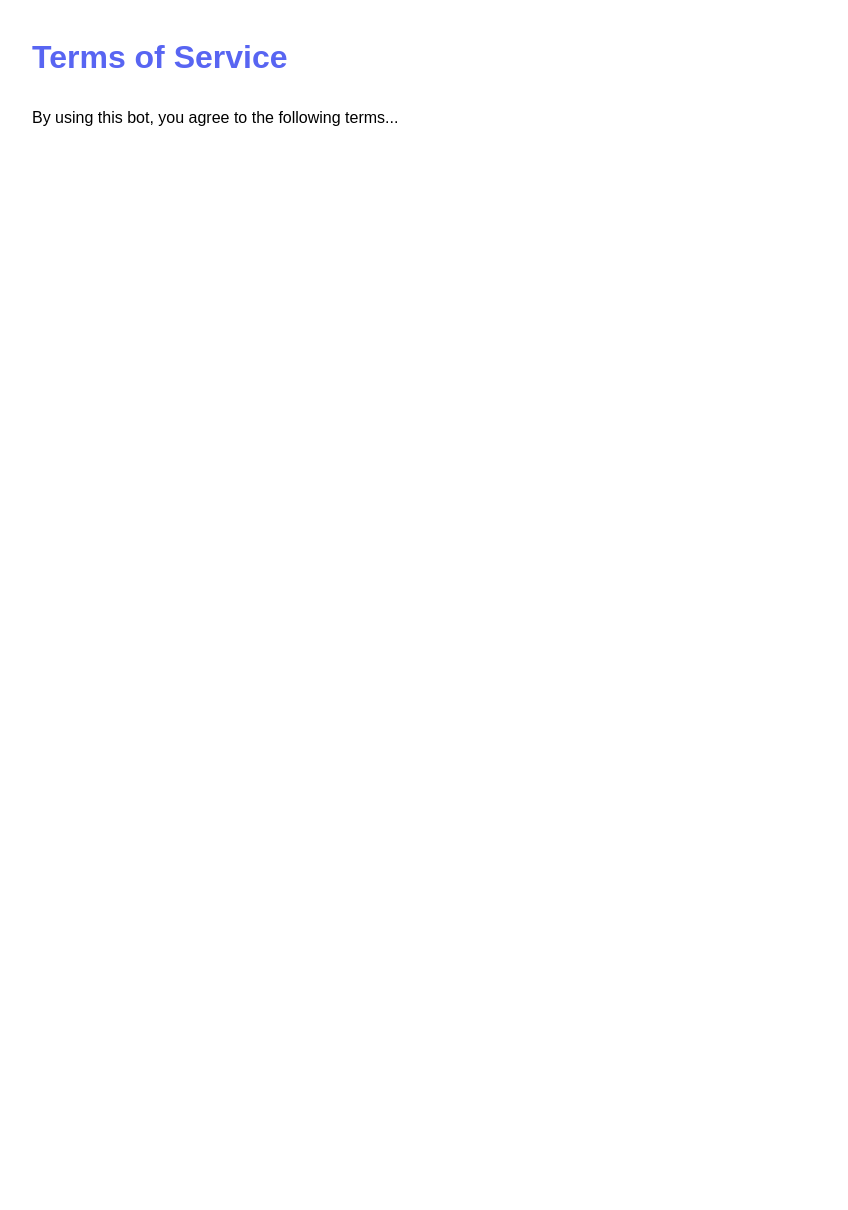
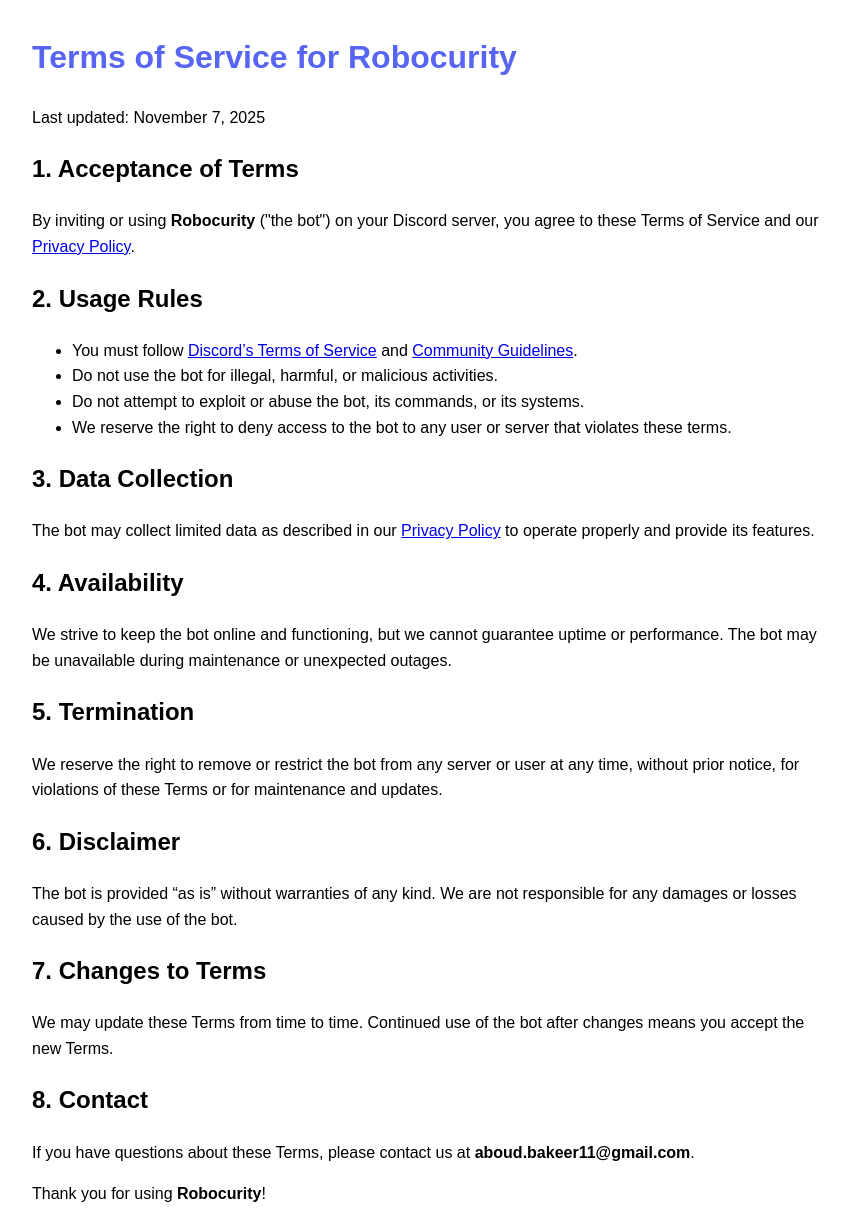
Before and after one commit to ytrRoboGamer/Robocurity-Terms-of-Service, a plain HTML site: page terms-of-service.html in a window 1280 px wide. Shown: the whole page, without its empty margins (0-848 px from the left). Before the commit the page ends 800 px from the top, so only its background shows below. Drawn offline with Linux system fonts and the light colour scheme.

Commit message:
Update terms-of-service.html

```diff
--- a/terms-of-service.html
+++ b/terms-of-service.html
@@ -1,16 +1,55 @@
 <!DOCTYPE html>
 <html lang="en">
 <head>
-    <meta charset="UTF-8">
-    <meta name="viewport" content="width=device-width, initial-scale=1.0">
-    <title>Terms of Service - Robocurity</title>
-    <style>
-        body { font-family: Arial, sans-serif; margin: 2rem; line-height: 1.6; }
-        h1 { color: #5865F2; }
-    </style>
+  <meta charset="UTF-8">
+  <meta name="viewport" content="width=device-width, initial-scale=1.0">
+  <title>Terms of Service - Robocurity</title>
+  <style>
+    body {
+      font-family: Arial, sans-serif;
+      margin: 2rem;
+      line-height: 1.6;
+      max-width: 800px;
+    }
+    h1 {
+      color: #5865F2;
+    }
+  </style>
 </head>
 <body>
-    <h1>Terms of Service</h1>
-    <p>By using this bot, you agree to the following terms...</p>
+  <h1>Terms of Service for Robocurity</h1>
+  <p>Last updated: November 7, 2025</p>
+
+  <h2>1. Acceptance of Terms</h2>
+  <p>By inviting or using <strong>Robocurity</strong> ("the bot") on your Discord server, you agree to these Terms of Service and our <a href="privacy-policy.html">Privacy Policy</a>.</p>
+
+  <h2>2. Usage Rules</h2>
+  <ul>
+    <li>You must follow <a href="https://discord.com/terms" target="_blank">Discord’s Terms of Service</a> and <a href="https://discord.com/guidelines" target="_blank">Community Guidelines</a>.</li>
+    <li>Do not use the bot for illegal, harmful, or malicious activities.</li>
+    <li>Do not attempt to exploit or abuse the bot, its commands, or its systems.</li>
+    <li>We reserve the right to deny access to the bot to any user or server that violates these terms.</li>
+  </ul>
+
+  <h2>3. Data Collection</h2>
+  <p>The bot may collect limited data as described in our <a href="privacy-policy.html">Privacy Policy</a> to operate properly and provide its features.</p>
+
+  <h2>4. Availability</h2>
+  <p>We strive to keep the bot online and functioning, but we cannot guarantee uptime or performance.
+  The bot may be unavailable during maintenance or unexpected outages.</p>
+
+  <h2>5. Termination</h2>
+  <p>We reserve the right to remove or restrict the bot from any server or user at any time, without prior notice, for violations of these Terms or for maintenance and updates.</p>
+
+  <h2>6. Disclaimer</h2>
+  <p>The bot is provided “as is” without warranties of any kind. We are not responsible for any damages or losses caused by the use of the bot.</p>
+
+  <h2>7. Changes to Terms</h2>
+  <p>We may update these Terms from time to time. Continued use of the bot after changes means you accept the new Terms.</p>
+
+  <h2>8. Contact</h2>
+  <p>If you have questions about these Terms, please contact us at <strong>aboud.bakeer11@gmail.com</strong>.</p>
+
+  <p>Thank you for using <strong>Robocurity</strong>!</p>
 </body>
 </html>
```
